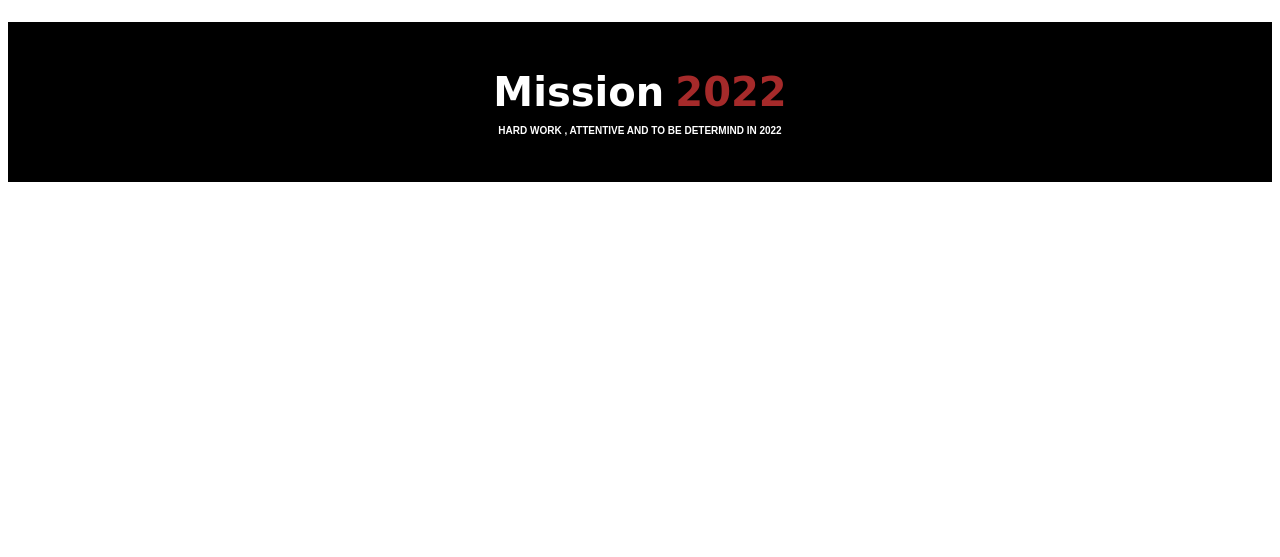
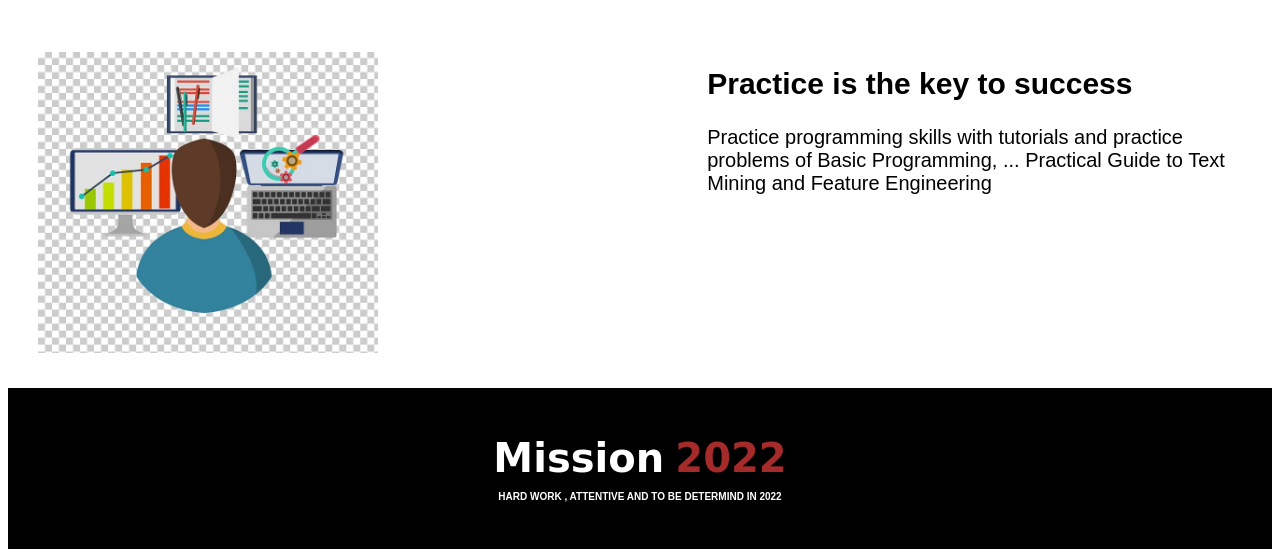
Before and after one commit to samiul-alam-sakafi/mission-1st, a plain HTML site: page index.html in a window 1280 px wide. Shown: the part 2533-3090 px from the top of the page. Before the commit the page ends 2723 px from the top, so only its background shows below. Drawn offline with Linux system fonts and the light colour scheme.

Commit message:
chaged mission1st

```diff
--- a/index.html
+++ b/index.html
@@ -62,6 +62,17 @@
     </div>
 
 </section>
+<section>
+    <div class="pactice">
+        <img src="image/practice.jpg.jpg" alt="">
+    </div>
+    <div class="practice">
+        <h1>
+            Practice is the key to success
+        </h1>
+        <p>Practice programming skills with tutorials and practice problems of Basic Programming, ... Practical Guide to Text Mining and Feature Engineering</p>
+    </div>
+</section>
 <div class="center">
     <h1><span class= "box-st">Mission</span> <span class=" box-end">2022<span</h1>
     <p class="last-text">
--- a/style.css
+++ b/style.css
@@ -133,3 +133,12 @@ section{
     font-family: Arial, Helvetica, sans-serif;
     ;
 }
+.practice{
+    width: 50%;
+    padding: 20px 20px;
+
+}
+.pactice img{
+    width: 50%;
+    padding: 30px 30px;
+}
```
Also changed, not shown: image/practice.jpg.jpg (added).
